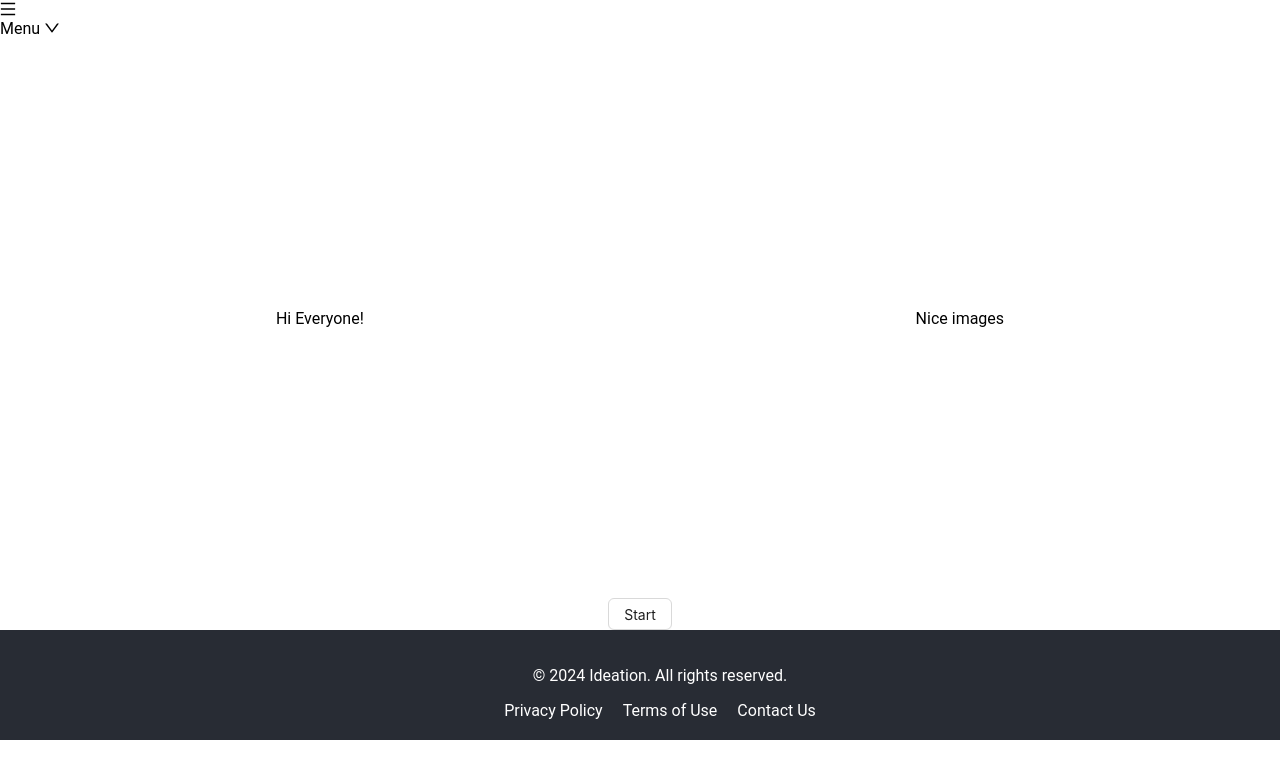
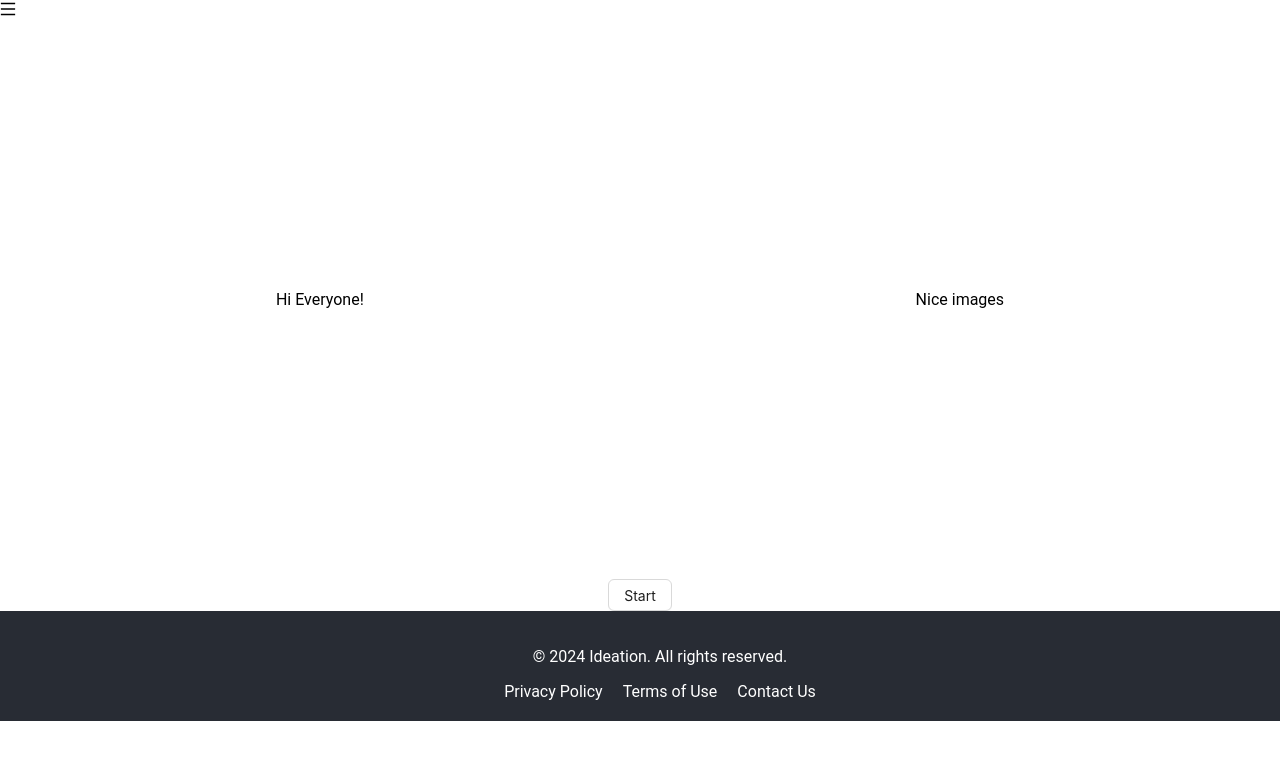
Before and after one commit to dmytro-omelian/ideation, a React (Create React App) app in the folder ideation/: page / in a window 1280 px wide. Shown: the top 778 px of the page. Built offline with nearby package versions, Linux system fonts and the light colour scheme.

Commit message:
some updates regarding menu

```diff
--- a/ideation/src/header/Header.tsx
+++ b/ideation/src/header/Header.tsx
@@ -16,7 +16,12 @@ export default function Header() {
   const [showMenu, setShowMenu] = useState(false);
 
   const menu = (
-    <Menu onClick={handleClick} style={{ width: 256 }} mode="inline">
+    <Menu
+      className="border h-screen"
+      onClick={handleClick}
+      style={{ width: 256 }}
+      mode="inline"
+    >
       <Menu.Item key="1">
         <Link to="/">Home</Link>
       </Menu.Item>
@@ -26,7 +31,7 @@ export default function Header() {
       <Menu.Item key="3">
         <Link to="/lab">Image Lab</Link>
       </Menu.Item>
-      <Menu.Item key="3">
+      <Menu.Item key="4">
         <Link to="/account">Account</Link>
       </Menu.Item>
       <SubMenu
@@ -81,11 +86,6 @@ export default function Header() {
             className="text-2xl cursor-pointer"
           />
         </div>
-        <Dropdown overlay={menu} trigger={["click"]}>
-          <a className="ant-dropdown-link" onClick={(e) => e.preventDefault()}>
-            Menu <DownOutlined />
-          </a>
-        </Dropdown>
       </header>
     </div>
   );
```
